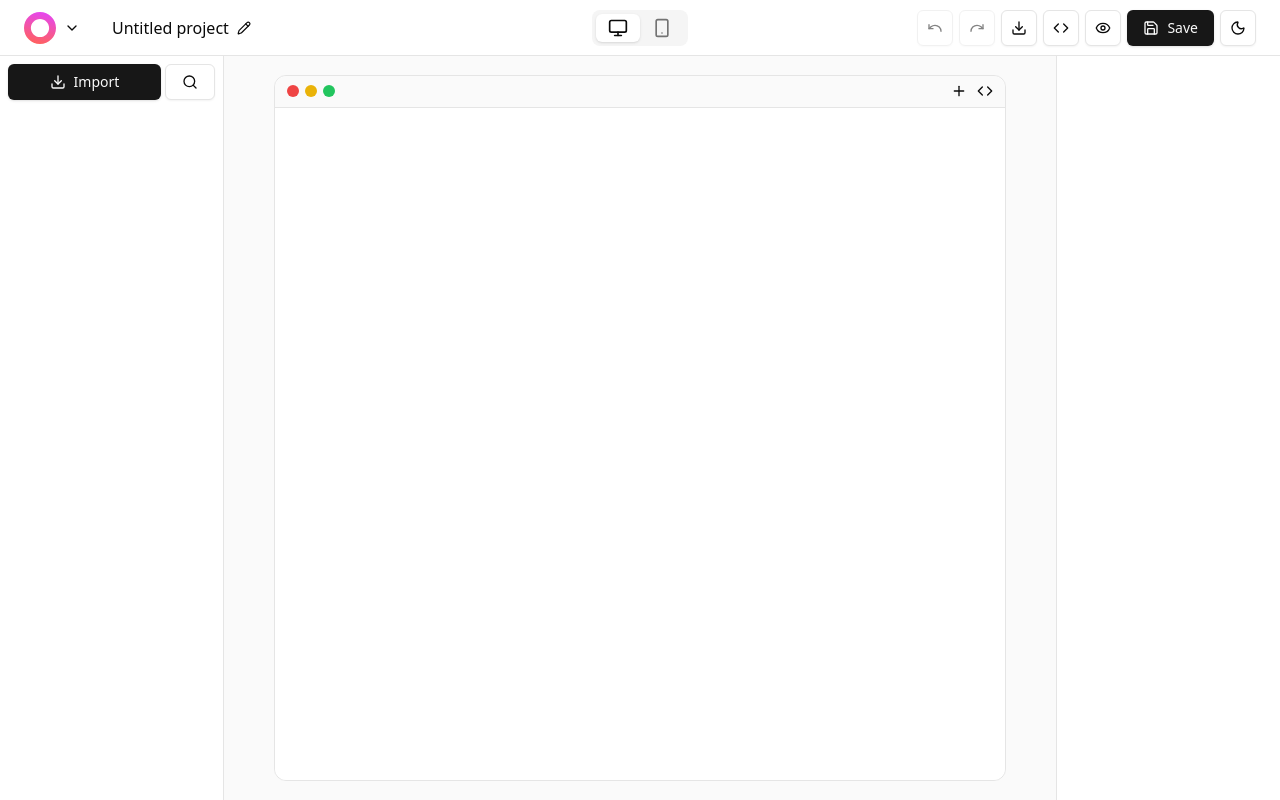
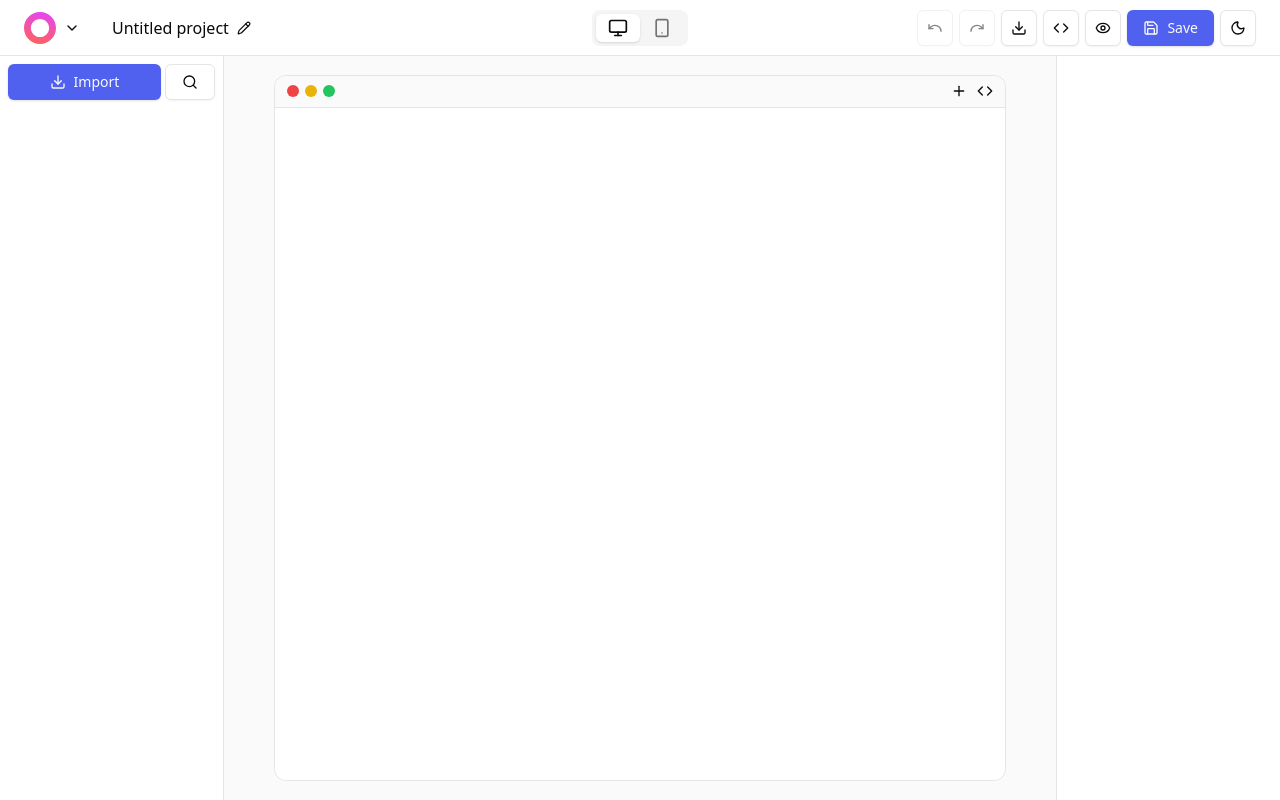
Before and after one commit to windbase/windbase, a Next.js app in the folder apps/web/: page / in a window 1280 px wide. Built offline with nearby package versions, Linux system fonts and the light colour scheme.

Commit message:
style: update primary color and foreground variables in global CSS for improved theming

```diff
--- a/apps/web/src/app/global.css
+++ b/apps/web/src/app/global.css
@@ -10,7 +10,7 @@
 		--card-foreground: 0 0% 3.9%;
 		--popover: 0 0% 100%;
 		--popover-foreground: 0 0% 3.9%;
-		--primary: 0 0% 9%;
+		--primary: 233 82% 62%;
 		--primary-foreground: 0 0% 98%;
 		--secondary: 0 0% 96.1%;
 		--secondary-foreground: 0 0% 9%;
@@ -37,8 +37,8 @@
 		--card-foreground: 0 0% 98%;
 		--popover: 0 0% 3.9%;
 		--popover-foreground: 0 0% 98%;
-		--primary: 0 0% 98%;
-		--primary-foreground: 0 0% 9%;
+		--primary: 233 82% 62%;
+		--primary-foreground: 0 0% 98%;
 		--secondary: 0 0% 14.9%;
 		--secondary-foreground: 0 0% 98%;
 		--muted: 0 0% 14.9%;
--- a/apps/web/tailwind.config.js
+++ b/apps/web/tailwind.config.js
@@ -55,6 +55,6 @@ module.exports = {
 			},
 		},
 	},
-	darkMode: ['class', 'class'],
+	darkMode: ['class'],
 	plugins: [require('tailwindcss-animate')],
 };
```
